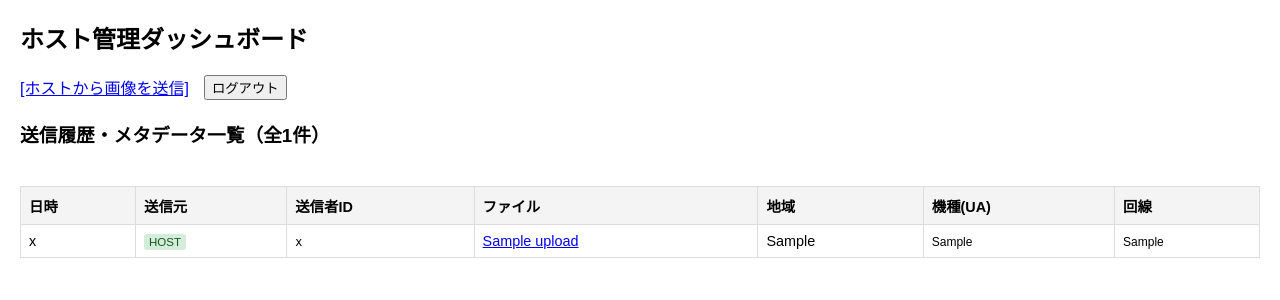
After one commit to dreamkaro0914/test2, a Flask app: page /admin/dashboard in a window 1280 px wide. The commit adds this page. Shown: the top 300 px of the page. Run offline with Flask 3, Linux system fonts and the light colour scheme; the visitor is signed in with stand-in values (Sample User, id 1); tables that the repository leaves empty hold one stand-in row (values such as "Sample post"); parts of the project's set-up code (start-up, migrations or seed data) failed here and were passed over.

Commit message:
Add host admin area to image drop box
- Admin login/dashboard/upload/download merged from the reviewed version
- Fix dashboard badge column bug by using named sqlite rows
- Move metadata from log file to SQLite; store HMAC-keyed IP hash, not raw IP
- Refuse to start without FLASK_SECRET_KEY / ADMIN_PASS_HASH / IP_HASH_KEY
- Add gen_env.py to create a fixed .env (0600) once, loaded without $ expansion
- CSRF tokens on admin forms, POST-only logout, login rate limit
- COOKIE_SECURE switch for local HTTP testing; drop X-XSS-Protection
- Pin requirements; network info JS stays external so CSP allows it

Co-Authored-By: Claude Opus 5.5 <noreply@anthropic.com>
Claude-Session: https://claude.ai/code/session_014A8TGBv41qXeo7FfrdiX64

```diff
--- a/image-dropbox/app.py
+++ b/image-dropbox/app.py
@@ -1,22 +1,65 @@
+import functools
+import hmac
 import io
 import ipaddress
-import logging
 import os
 import re
+import secrets
+import sqlite3
+import sys
 import threading
 import time
 import uuid
 from collections import defaultdict, deque
+from datetime import timedelta
+from hashlib import sha256
 
-from flask import Flask, request, render_template
+from flask import (Flask, abort, flash, redirect, render_template, request,
+                   send_from_directory, session, url_for)
 from PIL import Image, UnidentifiedImageError
 from werkzeug.middleware.proxy_fix import ProxyFix
+from werkzeug.security import check_password_hash
 
 BASE_DIR = os.path.dirname(os.path.abspath(__file__))
 
+
+def load_env_file(path):
+    """KEY=VALUE 形式の .env を読み込む（$ などを展開しない。既存の環境変数を優先）"""
+    if not os.path.exists(path):
+        return
+    with open(path, encoding='utf-8') as f:
+        for line in f:
+            line = line.strip()
+            if not line or line.startswith('#') or '=' not in line:
+                continue
+            key, value = line.split('=', 1)
+            os.environ.setdefault(key.strip(), value.strip().strip('\'"'))
+
+
+load_env_file(os.path.join(BASE_DIR, '.env'))
+
+# 必須の秘密情報。未設定なら起動しない（既定値で動かすと第三者にログイン・復元される）
+REQUIRED_ENV = ('FLASK_SECRET_KEY', 'ADMIN_PASS_HASH', 'IP_HASH_KEY')
+_missing = [k for k in REQUIRED_ENV if not os.environ.get(k)]
+if _missing:
+    sys.exit(f"必須の環境変数が未設定です: {', '.join(_missing)}（python gen_env.py で .env を作成してください）")
+
 app = Flask(__name__)
-app.config['UPLOAD_FOLDER'] = os.environ.get('UPLOAD_FOLDER', os.path.join(BASE_DIR, 'uploads'))
-app.config['MAX_CONTENT_LENGTH'] = 16 * 1024 * 1024  # 1リクエスト最大16MB
+app.secret_key = os.environ['FLASK_SECRET_KEY']
+app.config.update(
+    UPLOAD_FOLDER=os.environ.get('UPLOAD_FOLDER', os.path.join(BASE_DIR, 'uploads')),
+    MAX_CONTENT_LENGTH=16 * 1024 * 1024,  # 1リクエスト最大16MB
+    SESSION_COOKIE_HTTPONLY=True,
+    # HTTPS 前提。ローカルの HTTP で試すときだけ COOKIE_SECURE=0 を設定する
+    SESSION_COOKIE_SECURE=os.environ.get('COOKIE_SECURE', '1') != '0',
+    SESSION_COOKIE_SAMESITE='Lax',
+    PERMANENT_SESSION_LIFETIME=timedelta(hours=8),
+)
+
+ADMIN_USERNAME = os.environ.get('ADMIN_USER', 'admin')
+ADMIN_PASSWORD_HASH = os.environ['ADMIN_PASS_HASH']
+IP_HASH_KEY = os.environ['IP_HASH_KEY'].encode()
+DB_PATH = os.environ.get('DB_PATH', os.path.join(BASE_DIR, 'metadata.db'))
 
 # 信頼するリバースプロキシの段数（Nginx 1段なら 1）。
 # 0 のときは X-Forwarded-For を一切信用せず、直接の接続元IPのみを使う。
@@ -27,31 +70,69 @@ if TRUSTED_PROXIES > 0:
 # GeoIP はローカルDB（MaxMind GeoLite2-City.mmdb）で引く。外部APIへIPを送信しない。
 GEOIP_DB = os.environ.get('GEOIP_DB', os.path.join(BASE_DIR, 'GeoLite2-City.mmdb'))
 
-# 簡易レート制限（同一IPから WINDOW 秒あたり LIMIT 件まで）
-RATE_LIMIT = int(os.environ.get('RATE_LIMIT', '10'))
-RATE_WINDOW = int(os.environ.get('RATE_WINDOW', '600'))
+# 簡易レート制限（同一IPから window 秒あたり limit 件まで）
+UPLOAD_LIMIT = (int(os.environ.get('RATE_LIMIT', '10')), int(os.environ.get('RATE_WINDOW', '600')))
+LOGIN_LIMIT = (5, 900)
 
 # 中身の実フォーマット → 保存時の拡張子
 ALLOWED_FORMATS = {'PNG': '.png', 'JPEG': '.jpg', 'GIF': '.gif', 'WEBP': '.webp'}
 ALLOWED_EFFECTIVE_TYPES = {'slow-2g', '2g', '3g', '4g'}
+STORED_NAME_RE = re.compile(r'^(guest|host)_\d{14}_[0-9a-f]{32}\.(png|jpg|gif|webp)$')
+PAGE_SIZE = 100
 
 os.makedirs(app.config['UPLOAD_FOLDER'], exist_ok=True)
 
-# ログ設定（ホストが確認するための記録）
-upload_logger = logging.getLogger('upload_history')
-upload_logger.setLevel(logging.INFO)
-_handler = logging.FileHandler(
-    os.environ.get('UPLOAD_LOG', os.path.join(BASE_DIR, 'upload_history.log')), encoding='utf-8'
-)
-_handler.setFormatter(logging.Formatter('%(asctime)s | %(message)s'))
-upload_logger.addHandler(_handler)
+
+# --- データベース ---
+
+def db():
+    conn = sqlite3.connect(DB_PATH)
+    conn.row_factory = sqlite3.Row
+    return conn
+
+
+def init_db():
+    with db() as conn:
+        conn.execute('''
+            CREATE TABLE IF NOT EXISTS uploads (
+                id INTEGER PRIMARY KEY AUTOINCREMENT,
+                timestamp TEXT DEFAULT (datetime('now', 'localtime')),
+                is_host INTEGER NOT NULL,
+                ip_hash TEXT,
+                region TEXT,
+                ua TEXT,
+                network TEXT,
+                original_name TEXT,
+                filename TEXT NOT NULL
+            )
+        ''')
+
+
+init_db()
+
+
+def record_upload(**fields):
+    with db() as conn:
+        conn.execute(
+            'INSERT INTO uploads (is_host, ip_hash, region, ua, network, original_name, filename) '
+            'VALUES (:is_host, :ip_hash, :region, :ua, :network, :original_name, :filename)',
+            fields,
+        )
+
+
+# --- ヘルパー ---
+
+def hash_ip(ip_address):
+    """IPを鍵付きハッシュ（HMAC）で仮名化する。鍵を知らなければ総当たりで元のIPに戻せない"""
+    return hmac.new(IP_HASH_KEY, ip_address.encode(), sha256).hexdigest()[:16]
+
 
 _geoip_reader = None
 _geoip_lock = threading.Lock()
 
 
 def get_region_from_ip(ip_address):
-    """ローカルの GeoLite2 DB から地域情報を取得する（DB未配置なら「未設定」）"""
+    """ローカルの GeoLite2 DB から地域情報を取得する（DB未配置なら「GeoIP未設定」）"""
     global _geoip_reader
     try:
         if ipaddress.ip_address(ip_address).is_private:
@@ -72,16 +153,8 @@ def get_region_from_ip(ip_address):
             r.city.names.get('ja') or r.city.name,
         ])) or '不明'
     except Exception as e:
-        upload_logger.warning('GeoIP lookup failed: %s', sanitize(repr(e)))
+        app.logger.warning('GeoIP lookup failed: %r', e)
         return '取得失敗'
-
-
-_CTRL_CHARS = re.compile(r'[\x00-\x1f\x7f]')
-
-
-def sanitize(value, max_len=300):
-    """ログ偽造を防ぐため制御文字（改行等）と区切り文字を除去し、長さを制限する"""
-    return _CTRL_CHARS.sub(' ', str(value)).replace('|', '/')[:max_len]
 
 
 def parse_network_info(form):
@@ -103,14 +176,14 @@ _rate_hits = defaultdict(deque)
 _rate_lock = threading.Lock()
 
 
-def is_rate_limited(ip_addr):
+def is_rate_limited(bucket, limit, window):
     """プロセス内メモリで判定する簡易版。複数ワーカー運用時は Flask-Limiter + Redis 等に置き換えること"""
     now = time.monotonic()
     with _rate_lock:
-        hits = _rate_hits[ip_addr]
-        while hits and now - hits[0] > RATE_WINDOW:
+        hits = _rate_hits[bucket]
+        while hits and now - hits[0] > window:
             hits.popleft()
-        if len(hits) >= RATE_LIMIT:
+        if len(hits) >= limit:
             return True
         hits.append(now)
         return False
@@ -126,49 +199,173 @@ def detect_image_format(data):
         return None
 
 
+def save_image(file, prefix):
+    """検証済みの画像をサーバー生成の名前で保存する。(保存名, エラーメッセージ) を返す"""
+    if file is None or file.filename == '':
+        return None, 'ファイルが選択されていません。'
+    data = file.read()
+    ext = detect_image_format(data)
+    if ext is None:
+        return None, '画像ファイル（PNG / JPEG / GIF / WebP）のみアップロード可能です。'
+    # 元のファイル名は使わない（パストラバーサル対策）
+    stored_name = f"{prefix}_{time.strftime('%Y%m%d%H%M%S')}_{uuid.uuid4().hex}{ext}"
+    with open(os.path.join(app.config['UPLOAD_FOLDER'], stored_name), 'xb') as f:
+        f.write(data)
+    return stored_name, None
+
+
+def client_ip():
+    # TRUSTED_PROXIES 設定時のみ ProxyFix が X-Forwarded-For を反映済み
+    return request.remote_addr or 'unknown'
+
+
+# --- CSRF 対策（管理画面のフォーム） ---
+
+def csrf_token():
+    if '_csrf' not in session:
+        session['_csrf'] = secrets.token_urlsafe(32)
+    return session['_csrf']
+
+
+app.jinja_env.globals['csrf_token'] = csrf_token
+
+
+def check_csrf():
+    token = session.get('_csrf')
+    if not token or not hmac.compare_digest(token, request.form.get('csrf_token', '')):
+        abort(400, 'CSRFトークンが不正です。ページを再読み込みしてやり直してください。')
+
+
+def admin_required(f):
+    @functools.wraps(f)
+    def decorated_function(*args, **kwargs):
+        if not session.get('admin_logged_in'):
+            return redirect(url_for('admin_login'))
+        if request.method == 'POST':
+            check_csrf()
+        return f(*args, **kwargs)
+    return decorated_function
+
+
+# --- セキュリティヘッダー ---
+
+@app.after_request
+def set_security_headers(response):
+    response.headers['X-Content-Type-Options'] = 'nosniff'
+    response.headers['X-Frame-Options'] = 'DENY'
+    response.headers['Referrer-Policy'] = 'no-referrer'
+    # インラインスクリプトは禁止（JS は static/ から読み込む）
+    response.headers['Content-Security-Policy'] = (
+        "default-src 'self'; style-src 'self' 'unsafe-inline'; frame-ancestors 'none'"
+    )
+    if request.path.startswith('/admin'):
+        response.headers['Cache-Control'] = 'no-store'
+    return response
+
+
 @app.errorhandler(413)
 def too_large(_e):
     return 'ファイルサイズは16MBまでです。', 413
 
 
+# ==============================
+# ゲスト用ルート（送信のみ）
+# ==============================
+
 @app.route('/', methods=['GET', 'POST'])
-def upload_file():
+def guest_upload():
     if request.method == 'GET':
         return render_template('index.html')
 
-    # 接続元IP（TRUSTED_PROXIES 設定時のみ ProxyFix が X-Forwarded-For を反映済み）
-    ip_addr = request.remote_addr or 'Unknown'
-
-    if is_rate_limited(ip_addr):
+    ip_addr = client_ip()
+    if is_rate_limited(('upload', ip_addr), *UPLOAD_LIMIT):
         return '送信回数が多すぎます。しばらくしてから再度お試しください。', 429
 
     file = request.files.get('file')
-    if file is None or file.filename == '':
-        return 'ファイルが選択されていません。', 400
+    stored_name, error = save_image(file, 'guest')
+    if error:
+        return error, 400
 
-    data = file.read()
-    ext = detect_image_format(data)
-    if ext is None:
-        return '画像ファイル（PNG / JPEG / GIF / WebP）のみアップロード可能です。', 400
+    record_upload(
+        is_host=0,
+        ip_hash=hash_ip(ip_addr),
+        region=get_region_from_ip(ip_addr),
+        ua=request.headers.get('User-Agent', 'Unknown')[:300],
+        network=parse_network_info(request.form),
+        original_name=file.filename[:100],
+        filename=stored_name,
+    )
+    return '送信が完了しました。ご協力ありがとうございます。'
 
-    # 保存名はサーバー側で生成（元のファイル名は使わない＝パストラバーサル対策）
-    safe_filename = f"{time.strftime('%Y%m%d%H%M%S')}_{uuid.uuid4().hex}{ext}"
-    filepath = os.path.join(app.config['UPLOAD_FOLDER'], safe_filename)
-    with open(filepath, 'xb') as f:
-        f.write(data)
 
-    log_data = ' | '.join([
-        f'File: {safe_filename}',
-        f'Original: {sanitize(file.filename, 100)}',
-        f'IP: {sanitize(ip_addr, 64)}',
-        f'Region: {get_region_from_ip(ip_addr)}',
-        f"Device(UA): {sanitize(request.headers.get('User-Agent', 'Unknown'))}",
-        f'Network: {parse_network_info(request.form)}',
-    ])
-    upload_logger.info(log_data)
-    print(f'[NEW UPLOAD] {log_data}')  # コンソールにも出力
+# ==============================
+# ホスト用ルート（認証・管理・送信）
+# ==============================
 
-    return '送信が完了しました。ご協力ありがとうございます。'
+@app.route('/admin/login', methods=['GET', 'POST'])
+def admin_login():
+    if request.method == 'POST':
+        check_csrf()
+        if is_rate_limited(('login', client_ip()), *LOGIN_LIMIT):
+            flash('ログイン試行回数が多すぎます。15分後に再度お試しください。')
+            return render_template('login.html'), 429
+        username = request.form.get('username', '')
+        password = request.form.get('password', '')
+        user_ok = hmac.compare_digest(username.encode(), ADMIN_USERNAME.encode())
+        if check_password_hash(ADMIN_PASSWORD_HASH, password) and user_ok:
+            session.clear()  # ログイン前のセッションを引き継がない
+            session.permanent = True
+            session['admin_logged_in'] = True
+            return redirect(url_for('admin_dashboard'))
+        flash('認証に失敗しました。')
+    return render_template('login.html')
+
+
+@app.route('/admin/logout', methods=['POST'])
+@admin_required
+def admin_logout():
+    session.clear()
+    return redirect(url_for('admin_login'))
+
+
+@app.route('/admin/dashboard')
+@admin_required
+def admin_dashboard():
+    page = max(request.args.get('page', 1, type=int), 1)
+    with db() as conn:
+        total = conn.execute('SELECT COUNT(*) FROM uploads').fetchone()[0]
+        rows = conn.execute(
+            'SELECT timestamp, is_host, ip_hash, region, ua, network, original_name, filename '
+            'FROM uploads ORDER BY id DESC LIMIT ? OFFSET ?',
+            (PAGE_SIZE, (page - 1) * PAGE_SIZE),
+        ).fetchall()
+    last_page = max((total + PAGE_SIZE - 1) // PAGE_SIZE, 1)
+    return render_template('dashboard.html', rows=rows, page=page, last_page=last_page, total=total)
+
+
+@app.route('/admin/upload', methods=['GET', 'POST'])
+@admin_required
+def admin_upload():
+    if request.method == 'POST':
+        file = request.files.get('file')
+        stored_name, error = save_image(file, 'host')
+        if error:
+            return error, 400
+        record_upload(
+            is_host=1, ip_hash=None, region='Local',
+            ua=request.headers.get('User-Agent', 'Unknown')[:300],
+            network='Host Direct', original_name=file.filename[:100], filename=stored_name,
+        )
+        return redirect(url_for('admin_dashboard'))
+    return render_template('admin_upload.html')
+
+
+@app.route('/admin/files/<filename>')
+@admin_required
+def download_file(filename):
+    if not STORED_NAME_RE.match(filename):
+        abort(404)
+    return send_from_directory(app.config['UPLOAD_FOLDER'], filename, as_attachment=True)
 
 
 if __name__ == '__main__':
--- a/image-dropbox/requirements.txt
+++ b/image-dropbox/requirements.txt
@@ -1,4 +1,4 @@
-flask>=3.0
-pillow>=10.0
+flask==3.1.3
+pillow==12.3.0
 # 任意: 地域情報を取得する場合（GeoLite2-City.mmdb を別途 MaxMind から入手して配置）
-geoip2>=4.8
+# geoip2>=4.8
--- /dev/null
+++ b/image-dropbox/templates/dashboard.html
@@ -0,0 +1,56 @@
+<!DOCTYPE html>
+<html lang="ja">
+<head>
+    <meta charset="UTF-8">
+    <meta name="viewport" content="width=device-width, initial-scale=1">
+    <title>Host Dashboard</title>
+    <style>
+        body { font-family: sans-serif; margin: 20px; }
+        .table-wrap { overflow-x: auto; }
+        table { width: 100%; border-collapse: collapse; margin-top: 20px; }
+        th, td { border: 1px solid #ddd; padding: 8px; text-align: left; font-size: 0.9em; }
+        th { background: #f4f4f4; }
+        .host-badge { background: #d4edda; color: #155724; padding: 2px 5px; border-radius: 3px; font-size: 0.8em; }
+        .guest-badge { background: #fff3cd; color: #856404; padding: 2px 5px; border-radius: 3px; font-size: 0.8em; }
+        .actions { display: flex; gap: 15px; align-items: center; margin-bottom: 20px; }
+        .actions form { margin: 0; }
+        .ua { max-width: 320px; overflow: hidden; text-overflow: ellipsis; white-space: nowrap; }
+    </style>
+</head>
+<body>
+    <h2>ホスト管理ダッシュボード</h2>
+    <div class="actions">
+        <a href="{{ url_for('admin_upload') }}">[ホストから画像を送信]</a>
+        <form method="post" action="{{ url_for('admin_logout') }}">
+            <input type="hidden" name="csrf_token" value="{{ csrf_token() }}">
+            <button type="submit">ログアウト</button>
+        </form>
+    </div>
+
+    <h3>送信履歴・メタデータ一覧（全{{ total }}件）</h3>
+    <div class="table-wrap">
+    <table>
+        <tr><th>日時</th><th>送信元</th><th>送信者ID</th><th>ファイル</th><th>地域</th><th>機種(UA)</th><th>回線</th></tr>
+        {% for row in rows %}
+        <tr>
+            <td>{{ row['timestamp'] }}</td>
+            <td>{% if row['is_host'] %}<span class="host-badge">HOST</span>{% else %}<span class="guest-badge">GUEST</span>{% endif %}</td>
+            <td><code>{{ row['ip_hash'] or '-' }}</code></td>
+            <td><a href="{{ url_for('download_file', filename=row['filename']) }}" title="{{ row['filename'] }}">{{ row['original_name'] or row['filename'] }}</a></td>
+            <td>{{ row['region'] }}</td>
+            <td class="ua" title="{{ row['ua'] }}"><small>{{ row['ua'] }}</small></td>
+            <td><small>{{ row['network'] or 'N/A' }}</small></td>
+        </tr>
+        {% endfor %}
+    </table>
+    </div>
+
+    {% if last_page > 1 %}
+    <p>
+        {% if page > 1 %}<a href="{{ url_for('admin_dashboard', page=page - 1) }}">&laquo; 前へ</a>{% endif %}
+        {{ page }} / {{ last_page }}
+        {% if page < last_page %}<a href="{{ url_for('admin_dashboard', page=page + 1) }}">次へ &raquo;</a>{% endif %}
+    </p>
+    {% endif %}
+</body>
+</html>
--- a/image-dropbox/templates/index.html
+++ b/image-dropbox/templates/index.html
@@ -14,11 +14,12 @@
     <h2>画像送信ツール</h2>
     <p>以下のフォームから画像を送信してください。</p>
 
-    <!-- 記録内容・利用目的は送信前に表示する（プライバシー通知） -->
+    <!-- 記録内容・利用目的は送信前に表示する（プライバシー通知）。実際の記録内容と一致させること -->
     <div class="notice">
         <strong>送信前にご確認ください</strong>
         <ul>
-            <li>記録する情報: 送信者のIPアドレス、IPから推定した地域、端末・ブラウザ情報（User-Agent）、回線種別の推定値、送信日時</li>
+            <li>記録する情報: IPアドレスを鍵付きハッシュで変換した値（IPそのものは保存しません）、IPから推定した地域、端末・ブラウザ情報（User-Agent）、回線種別の推定値、送信日時、元のファイル名</li>
+            <li>地域の推定はサーバー内で行い、IPアドレスを外部に送信することはありません</li>
             <li>利用目的: 不正利用の防止およびサーバー管理のため</li>
             <li>保存期間: 〇〇日間（経過後に削除）</li>
             <li>上記情報を第三者へ提供することはありません</li>
```
Also changed, not shown: image-dropbox/gen_env.py (added, +35 -0 lines), image-dropbox/templates/admin_upload.html (added, +20 -0 lines), image-dropbox/templates/login.html (added, +22 -0 lines), 1 other file.
